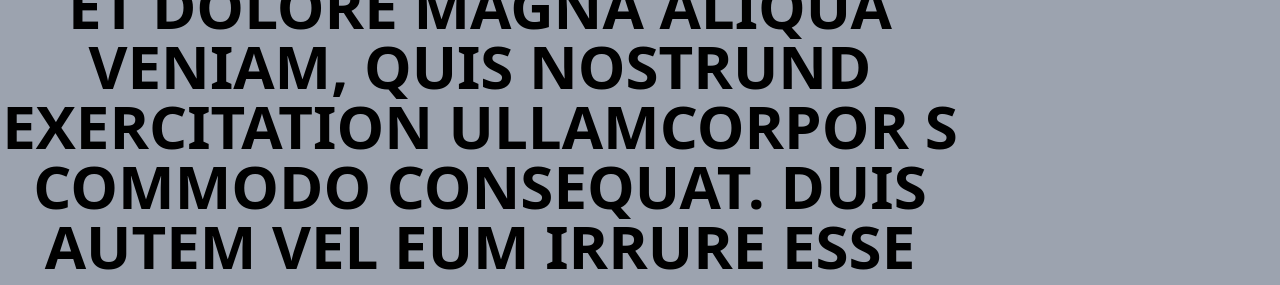
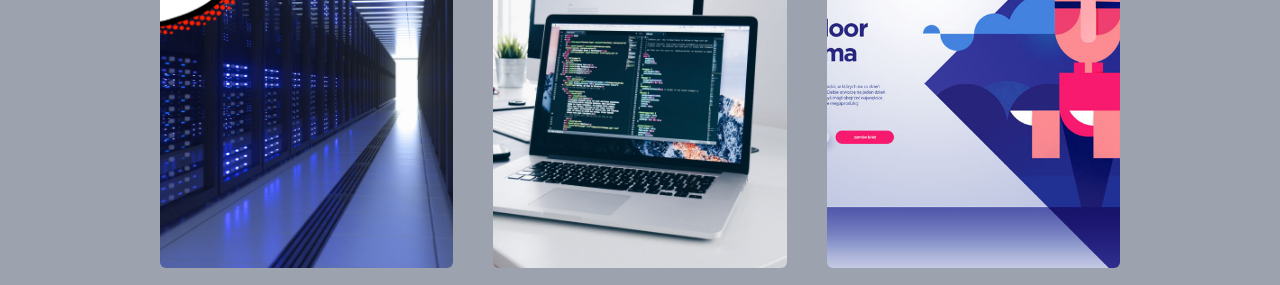
Before and after one commit to Upper-Tech/Upper-Tech, a website: page public/index.html in a window 1280 px wide. Shown: the part 344-629 px from the top of the page. Drawn offline with Linux system fonts and the light colour scheme.

Commit message:
begynt på main i index

```diff
--- a/public/index.html
+++ b/public/index.html
@@ -3,7 +3,7 @@
   <head>
     <meta charset="UTF-8" />
     <meta name="viewport" content="width=device-width, initial-scale=1.0" />
-    <link rel="stylesheet" href="styles.css" />
+    <link rel="stylesheet" href="../styles.css" />
     <title>Upper Tech - Vi hjelper din bedrift</title>
   </head>
 
@@ -72,19 +72,19 @@
         </div>
       </div>
     </header>
-    <main class="flex justify-center">
-      <div class="flex flex-col justify-center pt-10 pb-10 bg-gray-400">
-        <div id="box-1" class="flex w-9/12 h-full">
-          <span class="text-6xl text-black font-bold uppercase text-center">
-            Lorem ipsum dolor sit amet, consectetur adipisci tempor incidunt ut
-            labore et dolore magna aliqua veniam, quis nostrund exercitation
-            ullamcorpor s commodo consequat. Duis autem vel eum irrure esse
-            molestiae consequat, vel illum dolore eu fugi et iusto odio
-            dignissim qui blandit praesent luptat exceptur sint occaecat
-            cupiditat non provident, deserunt mollit anim id est laborum et
-            dolor fuga distinct. Nam liber tempor cum soluta nobis elige quod
-            maxim placeat facer possim omnis volupt
-          </span>
+    <main>
+      <div class="flex flex-col items-center pt-10 pb-10 bg-gray-400">
+        <h1 class="text-5xl uppercase font-extrabold mb-10">vi tilbyr</h1>
+        <div class="flex items-center justify-center gap-10 w-9/12 h-full">
+          <div class="hosting-box w-96 h-96 flex justify-center rounded-md bg-cover bg-center" style="background-image: url(images/hosting.png);">
+            <h2 class=" text-4xl uppercase text-pink-500 font-extrabold mt-4">hosting</h2>
+          </div>
+          <div class="utvikling-box w-96 h-96 flex justify-center rounded-md bg-cover bg-center" style="background-image: url(images/webutvikling.jpeg);">
+            <h2 class=" text-4xl uppercase text-pink-500 font-extrabold mt-4">web utvikling</h2>
+          </div>
+          <div class="grafisk-box w-96 h-96 flex justify-center rounded-md bg-cover bg-center" style="background-image: url(images/OUTDOOR-CINEMA-geometry-style-design-example.jpg);">
+            <h2 class=" text-4xl uppercase text-pink-500 font-extrabold mt-4">grafisk design</h2>
+          </div>
         </div>
       </div>
     </main>
@@ -98,7 +98,7 @@
         <div class="flex gap-8 mt-5">
           <a
             href="https://www.instagram.com/upperdetails/"
-            class="no-underline font-medium text-white"
+            class="no-underline font-medium text-white" target="_blank"
           >
             instagram
           </a>
```
Also changed, not shown: public/images/OUTDOOR-CINEMA-geometry-style-design-example.jpg (added), public/images/hosting.png (added), public/images/webutvikling.jpeg (added), src/input.css (renamed from src/styles.css), styles.css (added).
